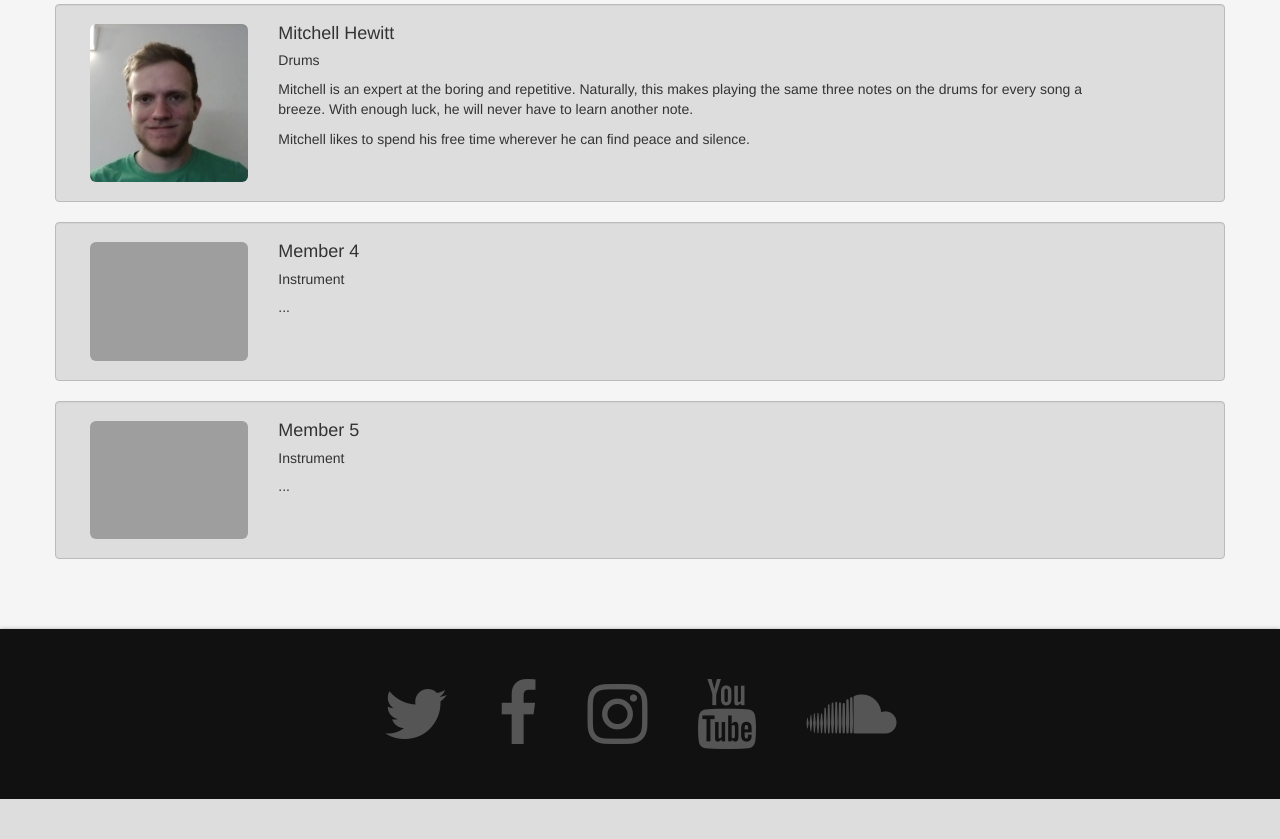
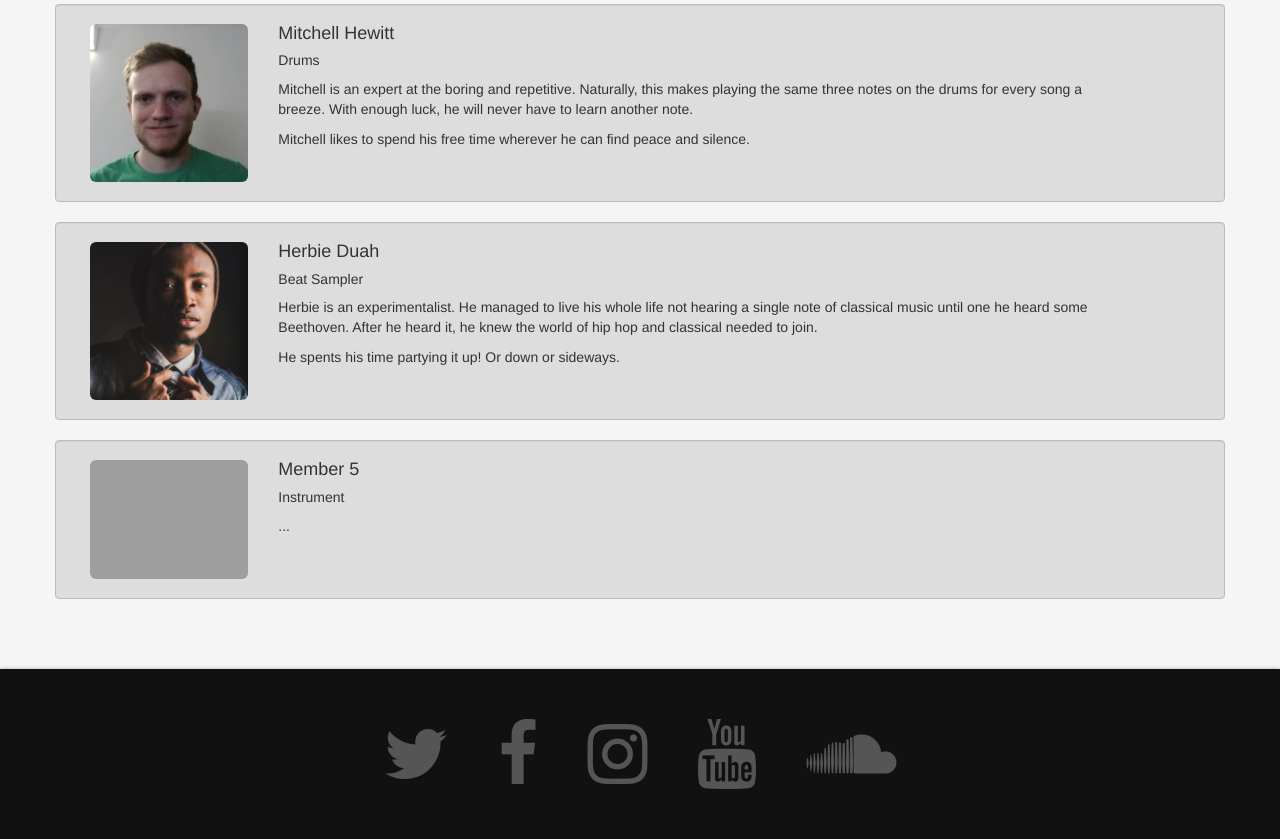
Before and after one commit to jpoehnelt/cs399-band, a Django app: page /members in a window 1280 px wide. Shown: the part 646-1485 px from the top of the page. Before the commit the page ends 1445 px from the top, so only its background shows below. Run offline with Django 3.2, Linux system fonts and the light colour scheme; parts of the project's set-up code (start-up, migrations or seed data) failed here and were passed over; some libraries are stand-ins or nearby versions; grey boxes are pictures that could not be loaded.

Commit message:
added my bio!

```diff
--- a/app/templates/members.html
+++ b/app/templates/members.html
@@ -75,15 +75,18 @@
 
         <div class="well row">
             <div class="col-sm-2">
-                <img class="img-responsive img-rounded" src="/static/images/.jpg"
-                     alt="Justin Poehnelt"/>
+                <img class="img-responsive img-rounded" src="/static/images/herbie.jpg"
+                     alt="Herbie Duah"/>
 
             </div>
             <div class="col-sm-9">
-                <h4 class="media-heading">Member 4</h4>
-                <h5>Instrument</h5>
+                <h4 class="media-heading">Herbie Duah</h4>
+                <h5>Beat Sampler</h5>
 
-                <p>...</p>
+                <p>Herbie is an experimentalist. He managed to live his whole life not hearing a single note of classical music until one
+                he heard some Beethoven. After he heard it, he knew the world of hip hop and classical needed to join.</p>
+
+                <p>He spents his time partying  it up! Or down or sideways.</p>
             </div>
         </div>
 
```
Also changed, not shown: app/static/images/herbie.jpg (added).
